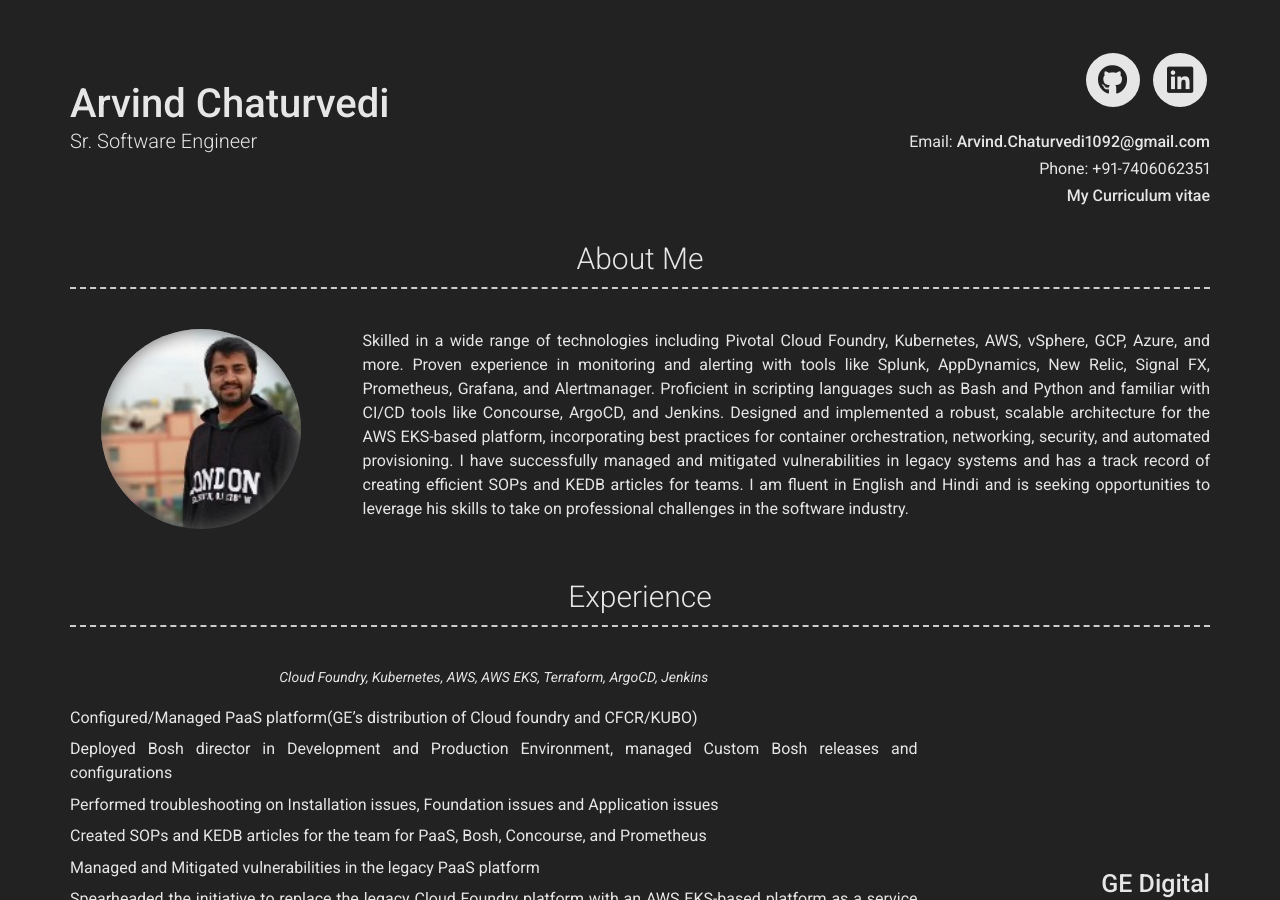
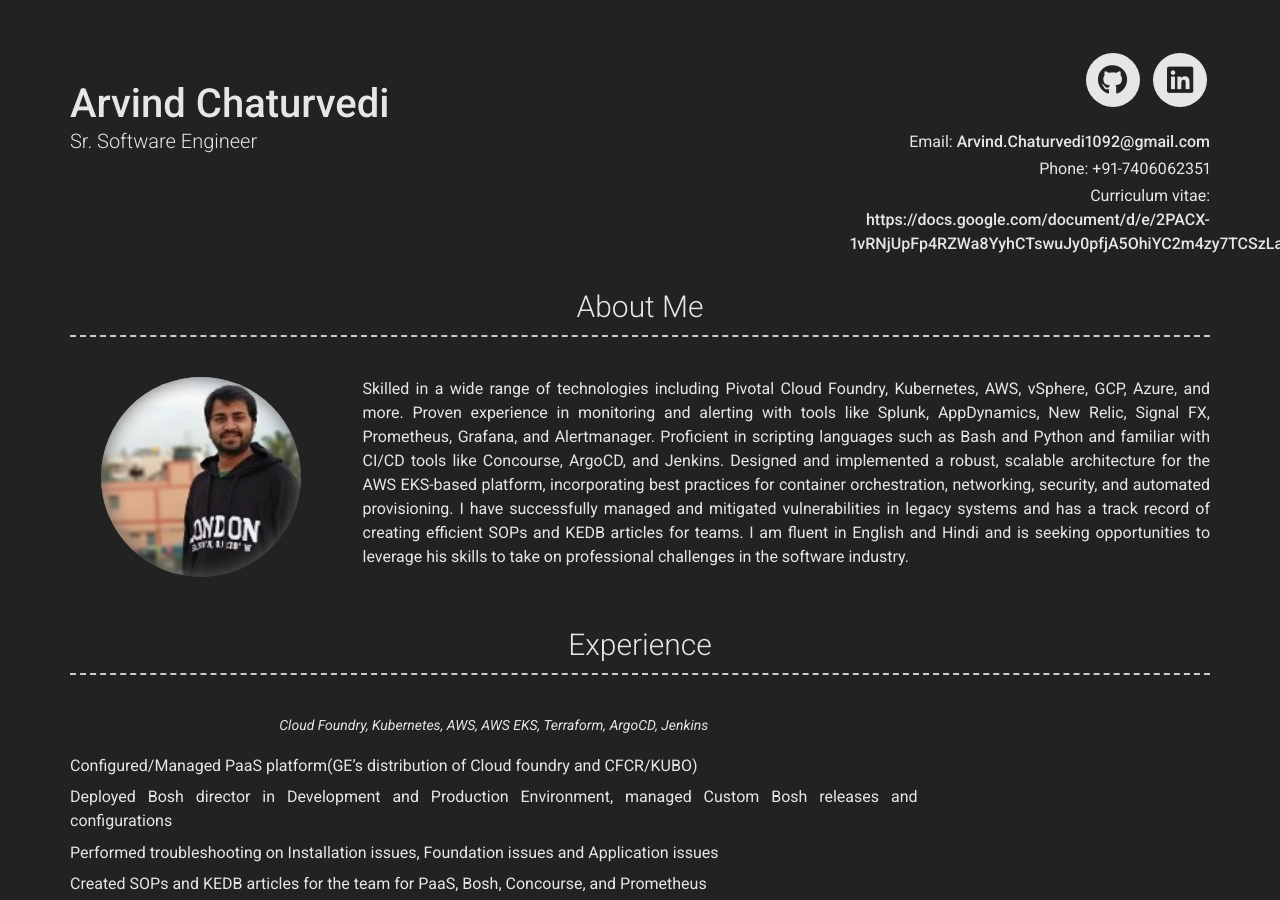
Before and after one commit to ArvindChaturvedi/Arvind-CV, a Jekyll site: the page built from index.md, in a window 1280 px wide and 900 px high. Built offline with Jekyll 4.4.1, drawn with Linux system fonts in a browser that asks for light colours; nearby versions of some CDN libraries.

Commit message:
ABORT ABORT ABORT!!!

```diff
--- a/_includes/header.html
+++ b/_includes/header.html
@@ -118,11 +118,7 @@
       {%- endif -%}
       {%- if site.website -%}
         <p>
-          {% if site.website_title %}
-              <a href="{{ site.website }}" rel="nofollow" target="_blank">{{ site.website_title | escape }}</a>
-          {% else %}
-              <a href="{{ site.website }}" rel="nofollow" target="_blank">My Curriculum vitae</a>
-          {% endif %}
+          {{ site.website_title | default: "Curriculum vitae" }}: {% include a.html href=site.website %}{{ site.website | escape }}</a>
         </p>
       {%- endif -%}
     </div>
```
